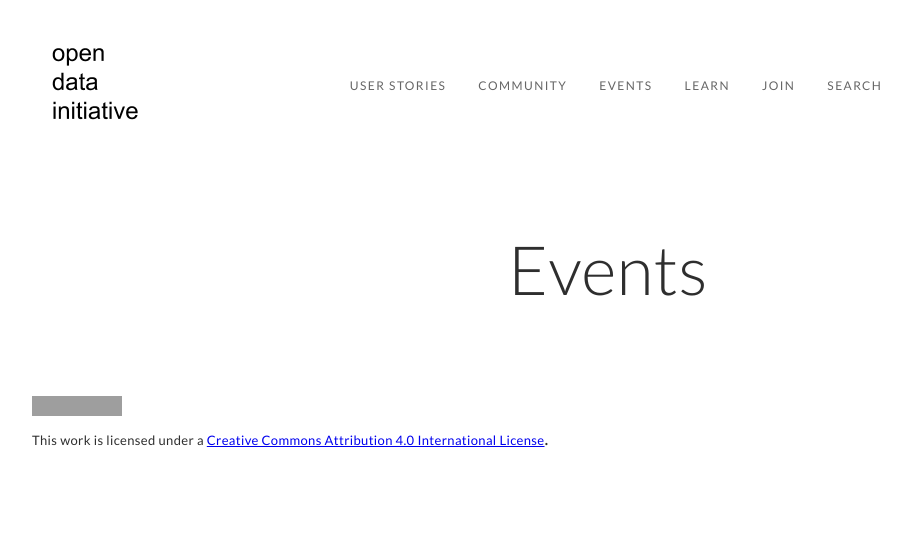
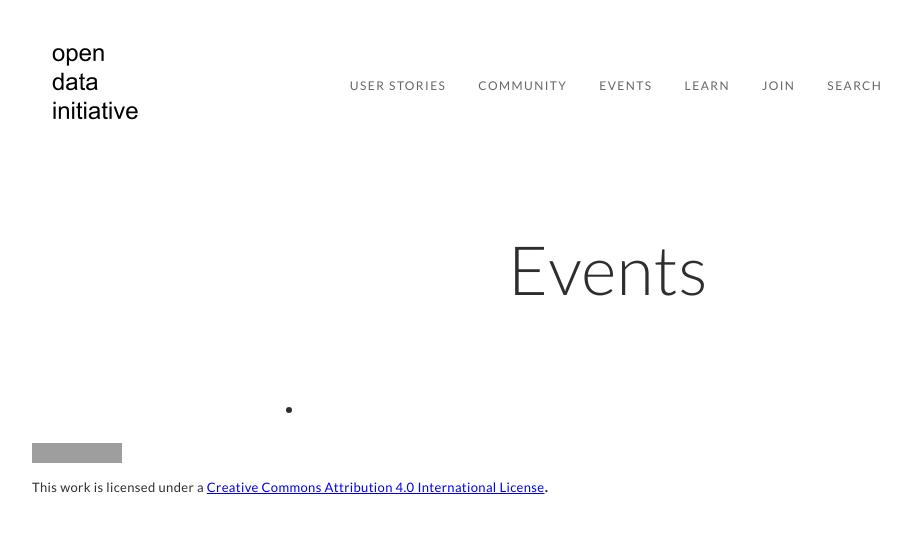
Before and after one commit to opendatainitiative/opendatainitiative.github.io, a Jekyll site: the page built from events.md, in a window 1280 px wide. Shown: the top 533 px of the page, without its empty margins (32-943 px from the left). Built offline with Jekyll 4.4.1, drawn with Linux system fonts in a browser that asks for light colours; grey boxes are pictures that could not be loaded.

Commit message:
change markdown to html for events.md

```diff
--- a/events.md
+++ b/events.md
@@ -6,9 +6,13 @@ title: Events
 
 # Events
 
-{% for post in site.posts %}
-      {% if page.category == 'events' %}
-        * [{{ post.title }}]({{ post.url }})
-          {{ post.excerpt }}
-      {% endif %}
-{% endfor %}
+<ul>
+    {% for post in site.posts %}
+          <li>
+            {% if page.category == 'events' %}
+                <a href="{{ post.title }}">({{ post.url }})</a>
+                {{ post.excerpt }}
+            {% endif %}
+          </li>
+    {% endfor %}
+</ul>
```
